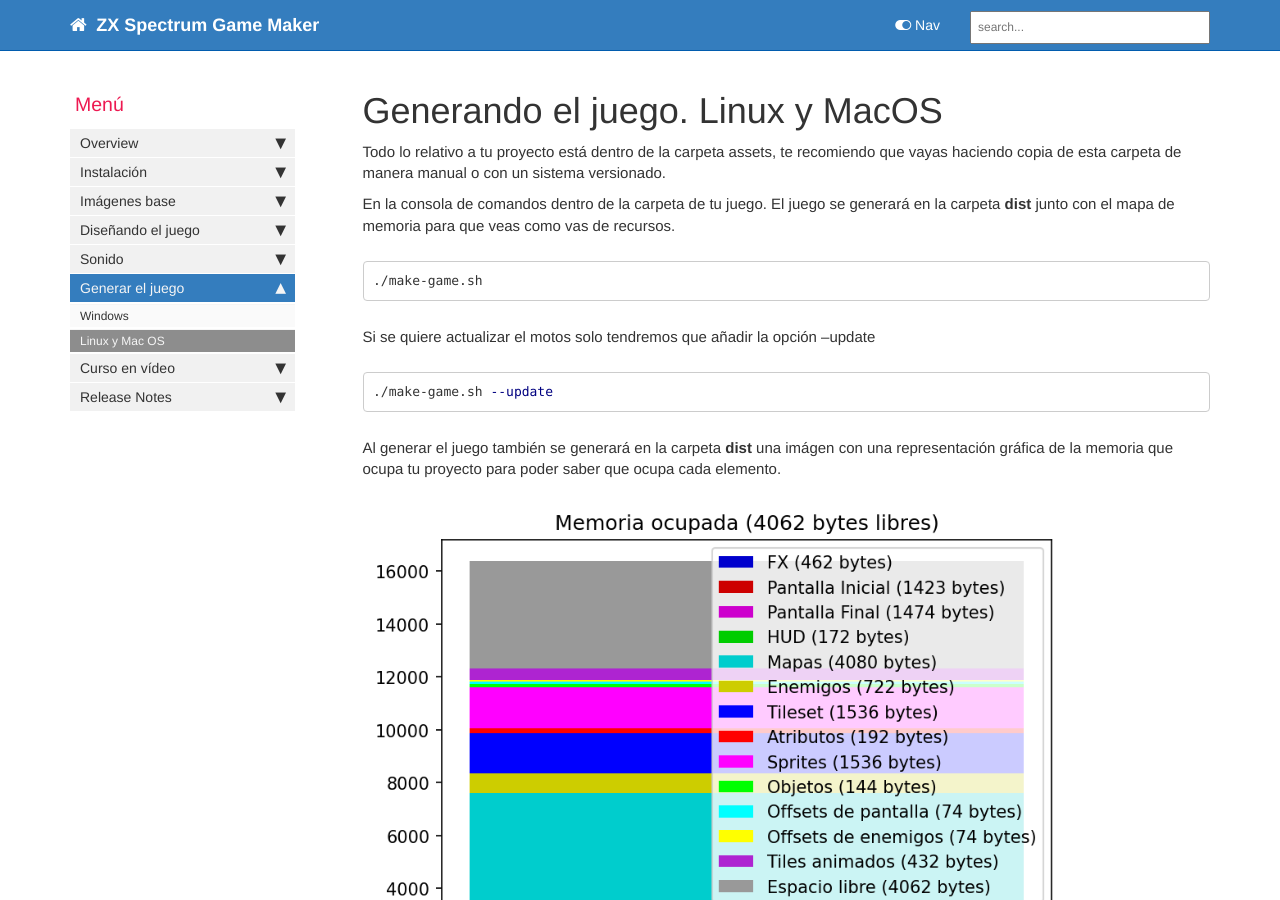
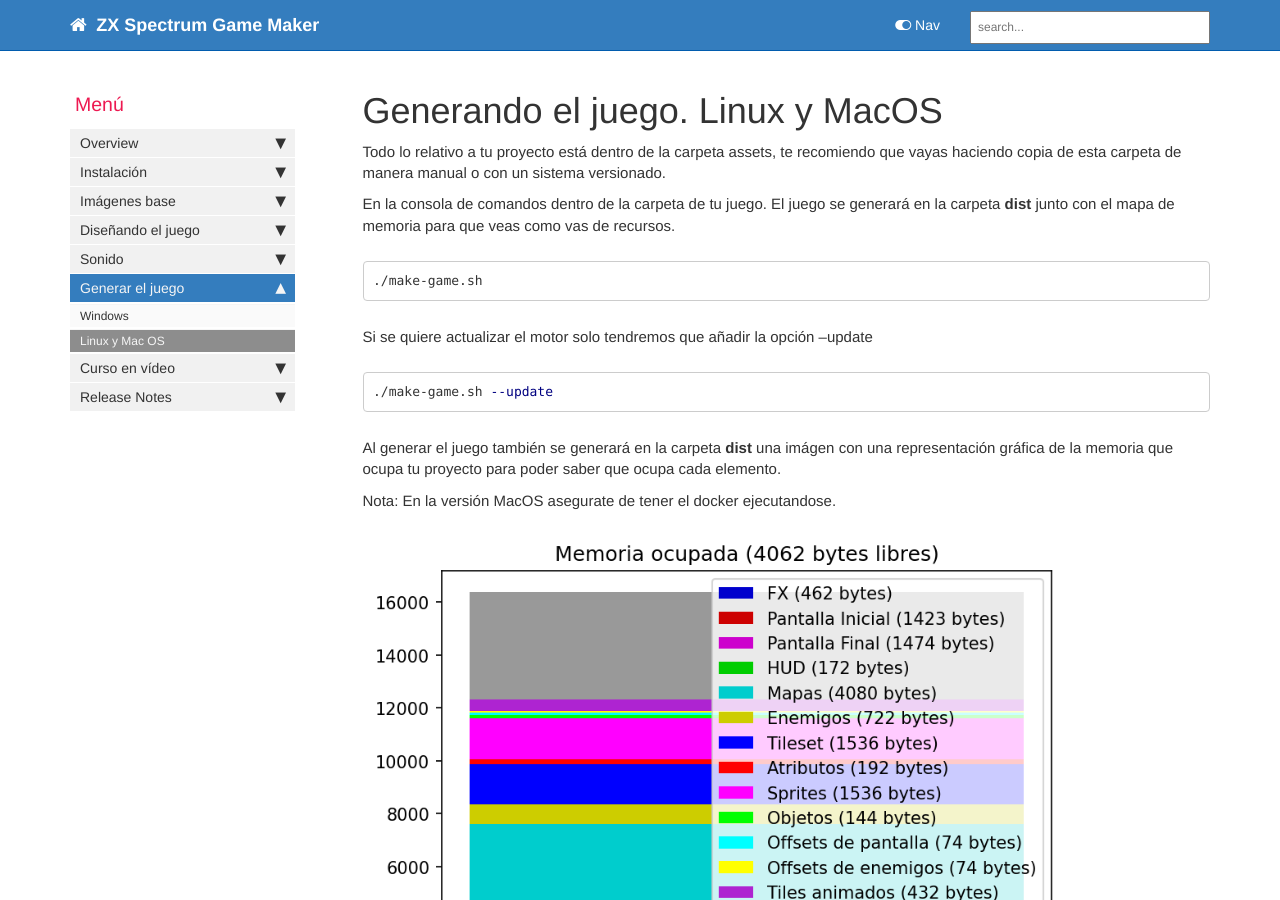
Before and after one commit to rtorralba/zx-game-maker-www, a Jekyll site: the page built from pages/mydoc/mydoc_generating_linux.md, in a window 1280 px wide and 900 px high. Built offline with Jekyll 4.4.1, drawn with Linux system fonts in a browser that asks for light colours; comment, search, counter and statistics services are not loaded.

Commit message:
improve documentation

````diff
--- a/pages/mydoc/mydoc_generating_linux.md
+++ b/pages/mydoc/mydoc_generating_linux.md
@@ -16,7 +16,7 @@
 ./make-game.sh
 ```
 
-Si se quiere actualizar el motos solo tendremos que añadir la opción --update
+Si se quiere actualizar el motor solo tendremos que añadir la opción --update
 
 ```bash
 ./make-game.sh --update
@@ -24,4 +24,6 @@
 
 Al generar el juego también se generará en la carpeta **dist** una imágen con una representación gráfica de la memoria que ocupa tu proyecto para poder saber que ocupa cada elemento.
 
+Nota: En la versión MacOS asegurate de tener el docker ejecutandose.
+
 ![](images/memory.png)
````
Also changed, not shown: pages/mydoc/mydoc_generating_windows.md (+2 -0 lines), pages/mydoc/mydoc_install_skeleton_project.md (+2 -0 lines).
